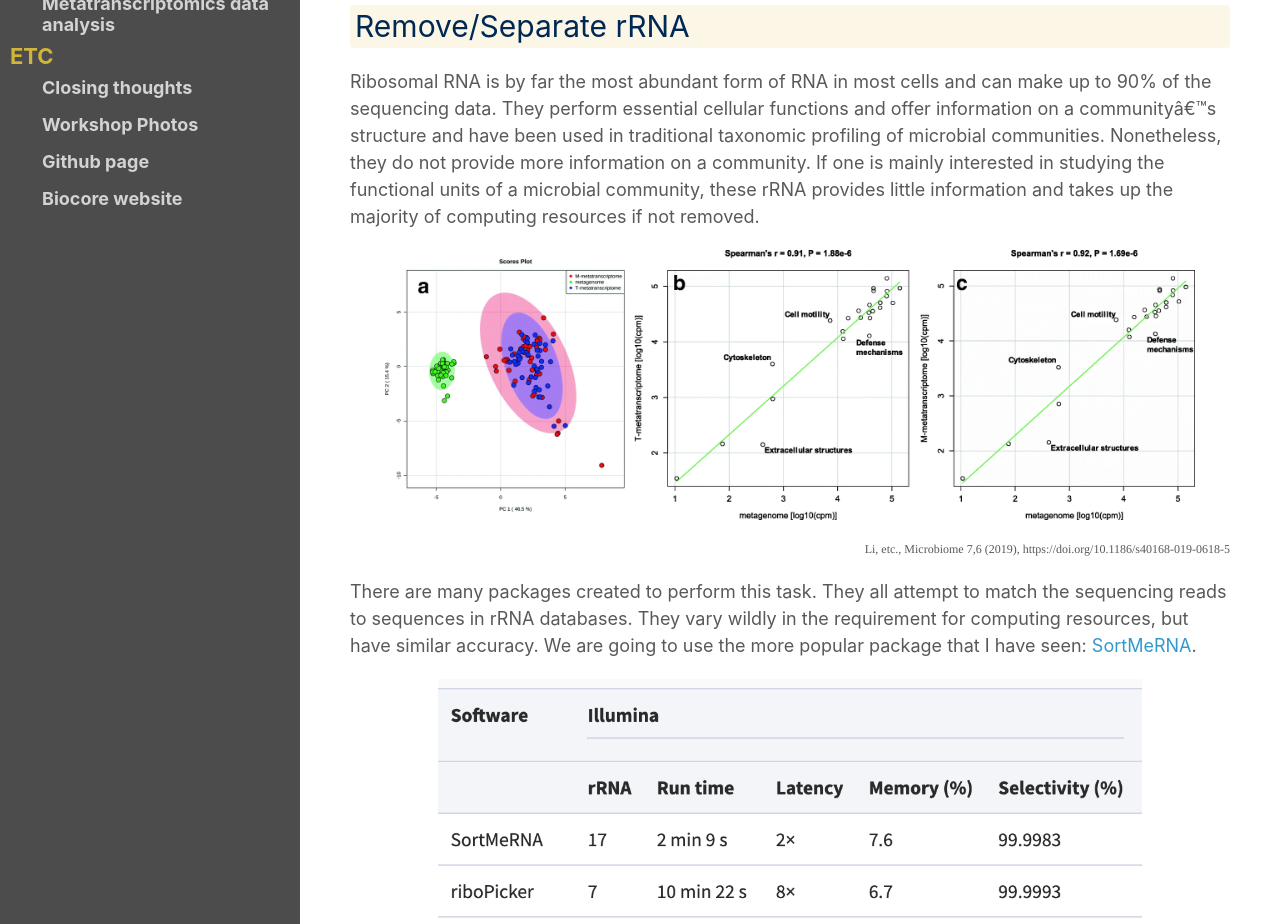
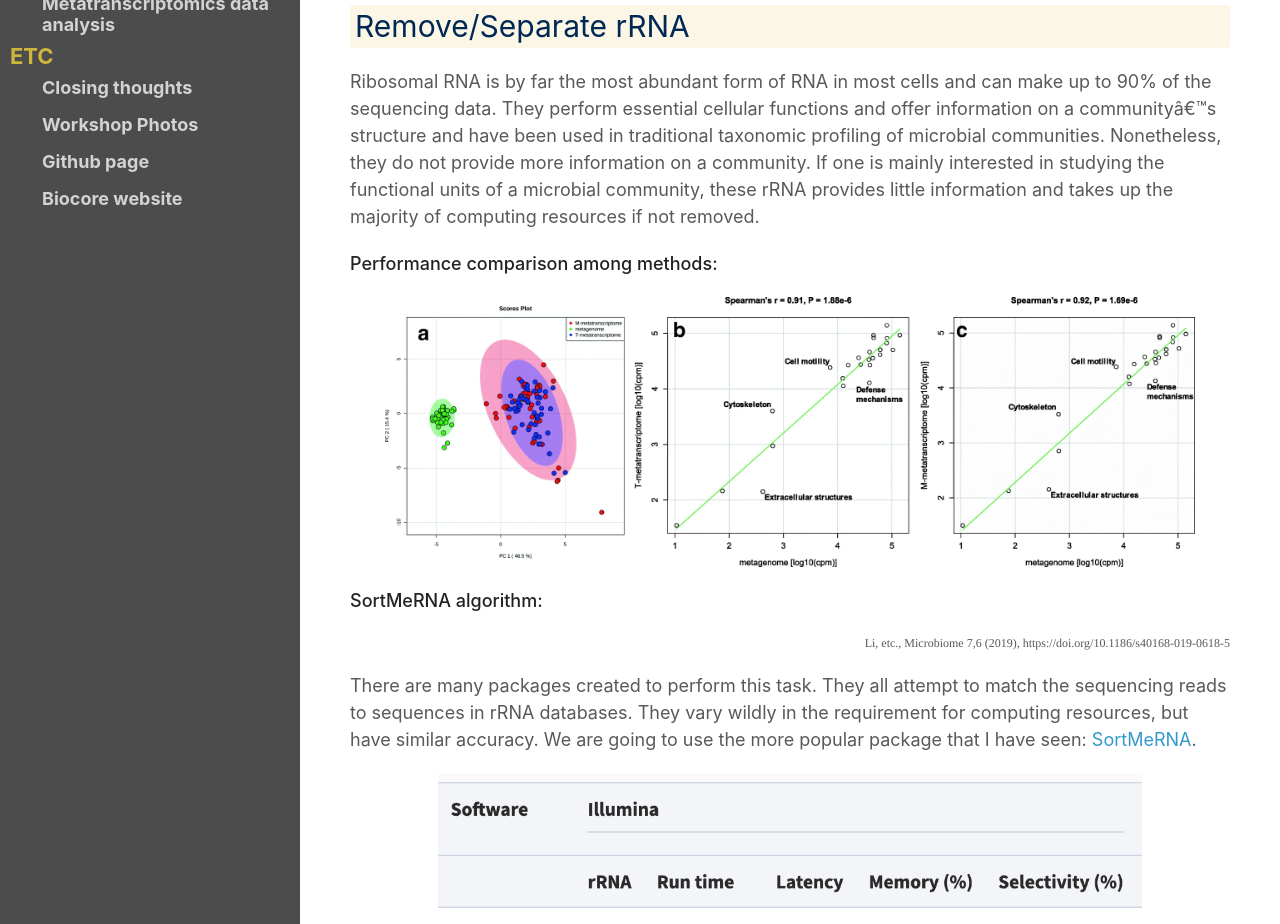
Before and after one commit to ucdavis-bioinformatics-training/2021-December-Metagenomics-and-Metatranscriptomics, a Jekyll site: the page built from data_analysis/03-metatranscriptomics.md, in a window 1280 px wide. Shown: the part 868-1792 px from the top of the page. Built offline with Jekyll 4.4.1, drawn with Linux system fonts in a browser that asks for light colours; our own code applies the rules of GitHub Pages for plain Markdown files.

Commit message:
metatrans

```diff
--- a/data_analysis/03-metatranscriptomics.md
+++ b/data_analysis/03-metatranscriptomics.md
@@ -17,9 +17,13 @@ The main objectives in metatranscriptomics data analysis is to answer the questi
 
 Ribosomal RNA is by far the most abundant form of RNA in most cells and can make up to 90% of the sequencing data. They perform essential cellular functions and offer information on a community's structure and have been used in traditional taxonomic profiling of microbial communities. Nonetheless, they do not provide more information on a community. If one is mainly interested in studying the functional units of a microbial community, these rRNA provides little information and takes up the majority of computing resources if not removed.
 
+**Performance comparison among methods:**
+
 <p align = "center">
 <img src="metatranscriptome_figures/TvsM.webp" alt="micribial" width="92%"/>
 </p>
+
+**SortMeRNA algorithm:**
 
 <p align = "right" style="font-family:Times;font-size:12px;">
 Li, etc., Microbiome 7,6 (2019), https://doi.org/10.1186/s40168-019-0618-5
```
